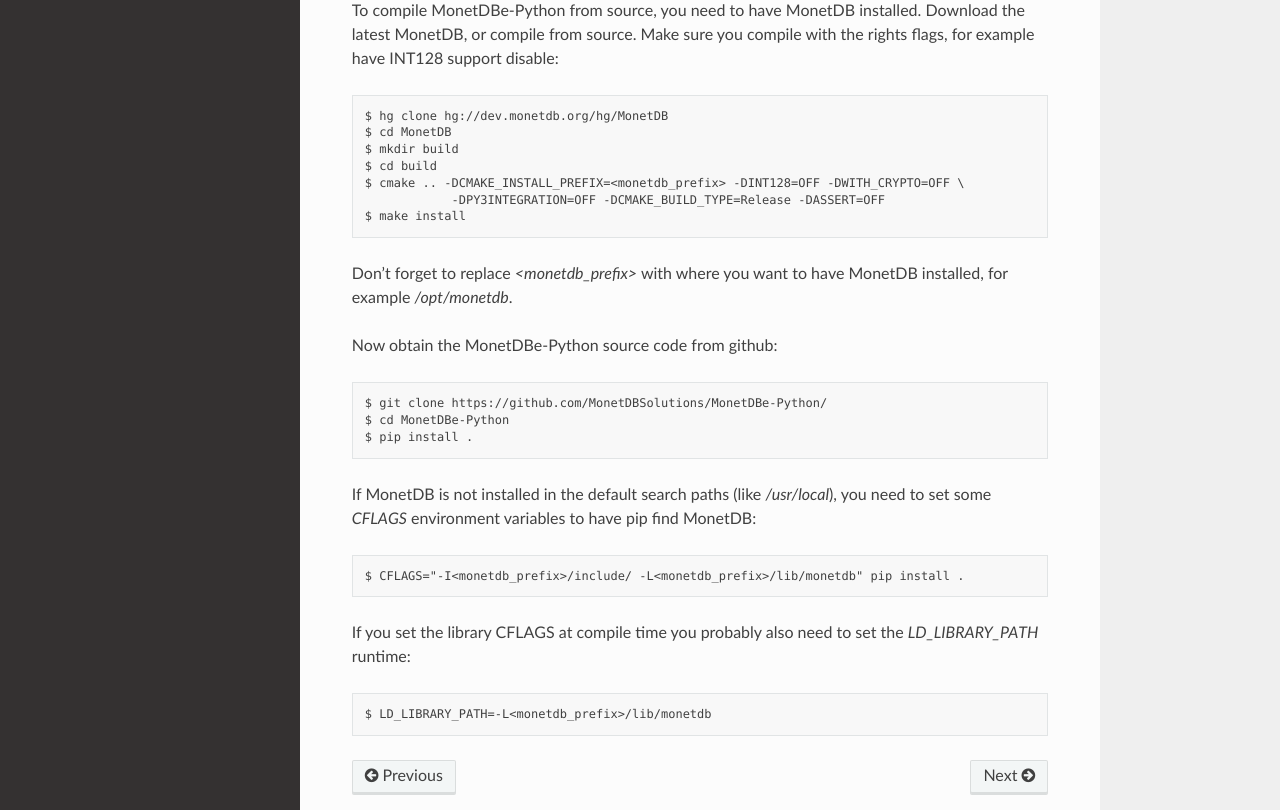
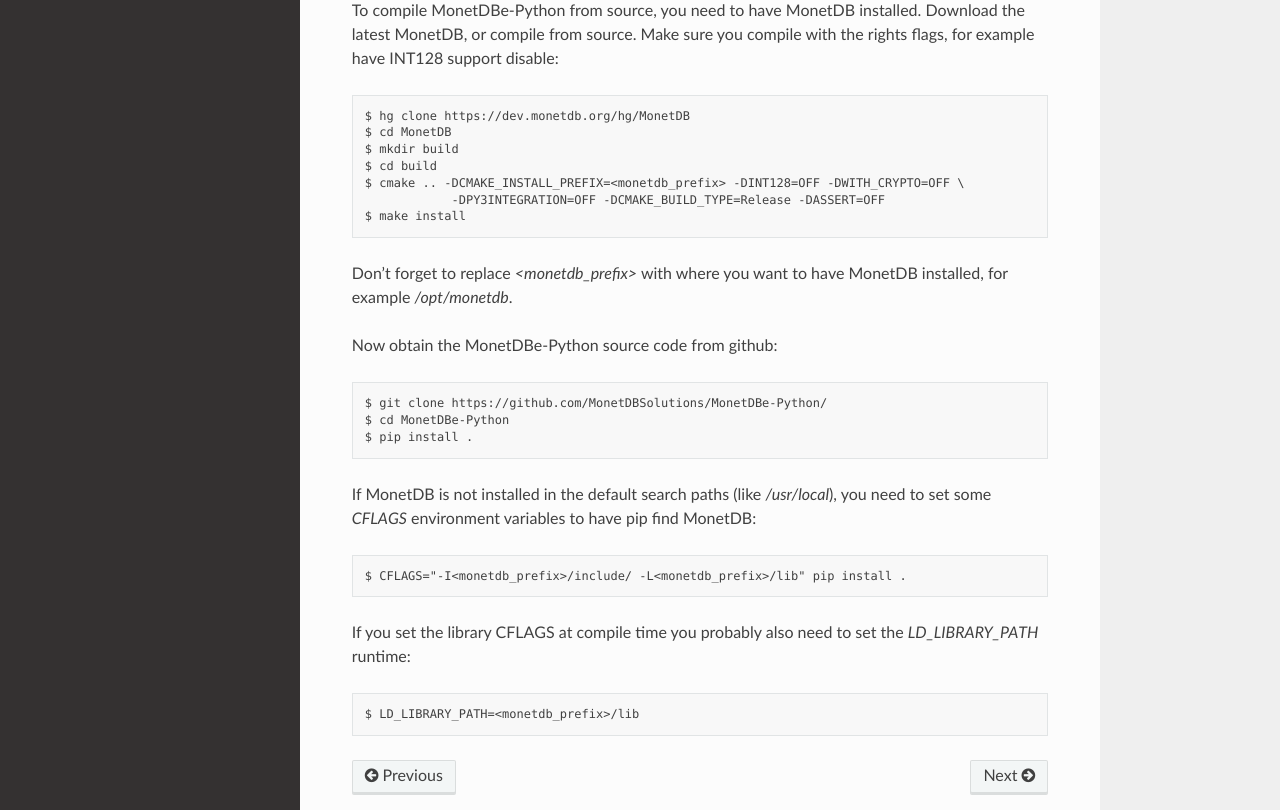
Before and after one commit to MonetDBSolutions/MonetDBe-Python, a Sphinx documentation site: the page built from doc/installation.rst, in a window 1280 px wide and 1400 px high, scrolled down 201 px. Shown: the part 475-1285 px from the top of the window. Built offline with Sphinx 7.4.7 and the Read the Docs theme 2.0.0, drawn with Linux system fonts in a browser that asks for light colours.

Commit message:
Fix Source instalation instructions

```diff
--- a/doc/installation.rst
+++ b/doc/installation.rst
@@ -31,7 +31,7 @@
 
 .. code-block::
 
-    $ hg clone hg://dev.monetdb.org/hg/MonetDB
+    $ hg clone https://dev.monetdb.org/hg/MonetDB
     $ cd MonetDB
     $ mkdir build
     $ cd build
@@ -56,10 +56,10 @@
 
 .. code-block::
 
-    $ CFLAGS="-I<monetdb_prefix>/include/ -L<monetdb_prefix>/lib/monetdb" pip install .
+    $ CFLAGS="-I<monetdb_prefix>/include/ -L<monetdb_prefix>/lib" pip install .
 
 If you set the library CFLAGS at compile time you probably also need to set the `LD_LIBRARY_PATH` runtime:
 
 .. code-block::
 
-    $ LD_LIBRARY_PATH=-L<monetdb_prefix>/lib/monetdb
+    $ LD_LIBRARY_PATH=<monetdb_prefix>/lib
```
